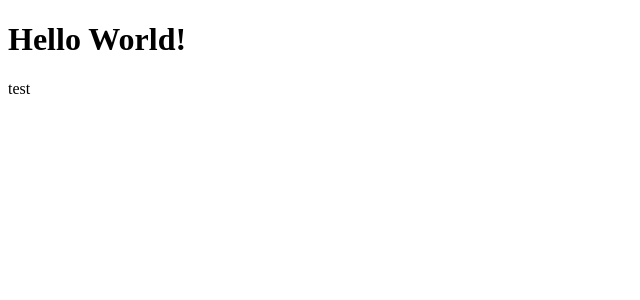
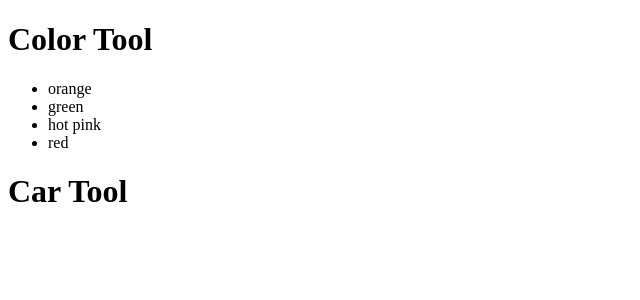
Before and after one commit to t4d-classes/react_10072019, a React (Create React App) app in the folder demo-app/: page / in a window 1280 px wide. Shown: the top 300 px of the page, without its empty margins (0-640 px from the left). Built offline with nearby package versions, Linux system fonts and the light colour scheme.

Commit message:
add code demos

```diff
--- /dev/null
+++ b/demo-app/src/components/CarTool.js
@@ -0,0 +1,9 @@
+import React from 'react';
+
+export const CarTool = () => {
+
+  return <header>
+    <h1>Car Tool</h1>
+  </header>;
+
+};
--- /dev/null
+++ b/demo-app/src/components/ColorTool.js
@@ -0,0 +1,17 @@
+import React from 'react';
+
+export const ColorTool = () => {
+
+  return <>
+    <header>
+      <h1>Color Tool</h1>
+    </header>
+    <ul>
+      <li>orange</li>
+      <li>green</li>
+      <li>hot pink</li>
+      <li>red</li>
+    </ul>
+  </>;
+
+};
--- a/demo-app/src/index.js
+++ b/demo-app/src/index.js
@@ -2,10 +2,14 @@
 import ReactDOM from 'react-dom';
 
 // name-based import
-import { HelloWorld } from './components/HelloWorld';
+import { ColorTool } from './components/ColorTool';
+import { CarTool } from './components/CarTool';
 
 ReactDOM.render(
-  // React.createElement(HelloWorld),
-  <HelloWorld />,
+  // React.createElement(ColorTool),
+  <>
+    <ColorTool />
+    <CarTool />
+  </>,
   document.querySelector('#root'),
 );
```
Also changed, not shown: demo-app/exercises/exercise-2.txt (added).
